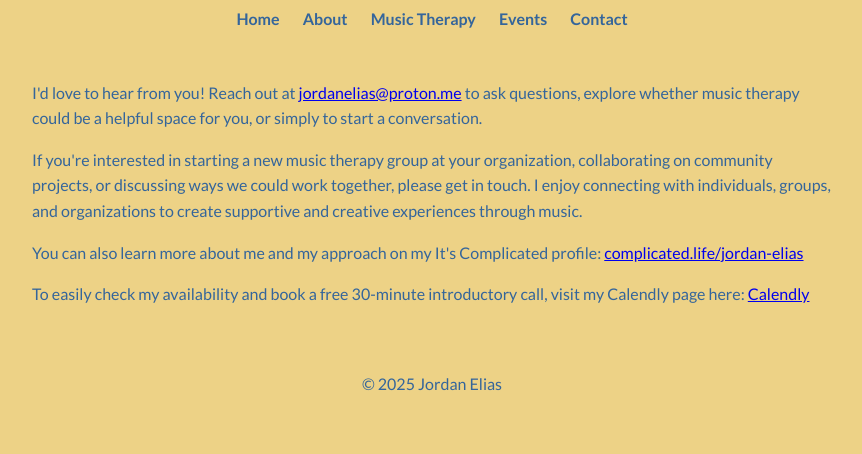
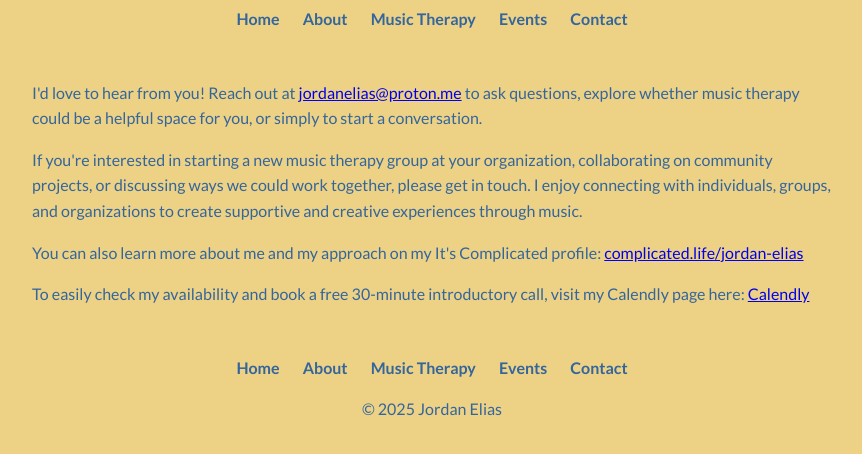
Before and after one commit to jordan-elias/jordanelias.github.io, a plain HTML site: page contact.html in a window 1280 px wide. Shown: the part 104-558 px from the top of the page, without its empty margins (208-1070 px from the left). Drawn offline with Linux system fonts and the light colour scheme.

Commit message:
Update contact.html

```diff
--- a/contact.html
+++ b/contact.html
@@ -32,7 +32,14 @@
 
   </main>
   <footer>
-    <p>© 2025 Jordan Elias</p>
-  </footer>
+  <nav>
+    <a href="index.html">Home</a>
+    <a href="about.html">About</a>
+    <a href="music-therapy.html">Music Therapy</a>
+    <a href="events.html">Events</a>
+    <a href="contact.html">Contact</a>
+  </nav>
+  <p style="margin-top:1em;">© 2025 Jordan Elias</p>
+</footer>
 </body>
 </html>
```
